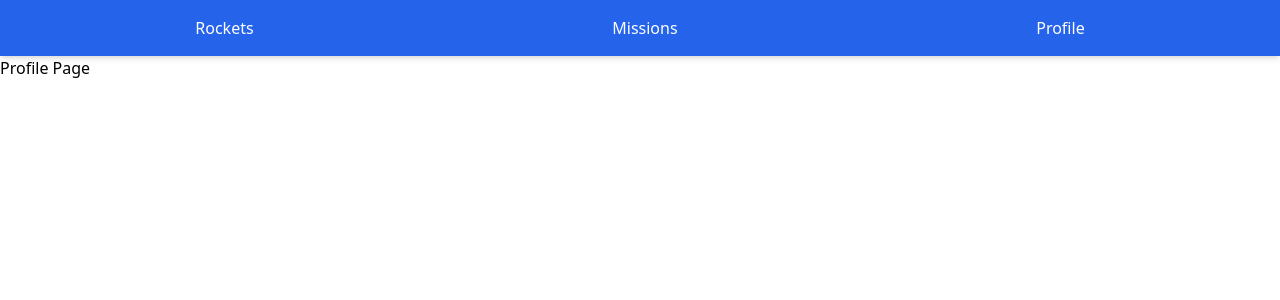
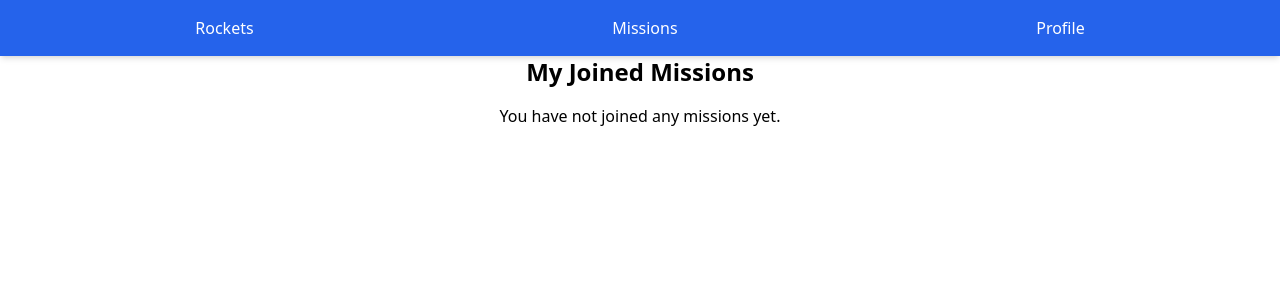
Before and after one commit to ZohalMirkhel/space-travelers, a React (Create React App) app: page /profile in a window 1280 px wide. Shown: the top 300 px of the page. Built offline with nearby package versions, Linux system fonts and the light colour scheme.

Commit message:
Worked on Profile page.

```diff
--- a/src/components/MissionItem.js
+++ b/src/components/MissionItem.js
@@ -20,7 +20,7 @@ const MissionItem = ({ mission, isEven }) => {
         <td className="border border-gray-300 px-6 py-2 font-bold text-base sm:w-1/5 w-full">
           {mission.mission_name}
         </td>
-        <td className="border border-gray-300 px-4 py-2 text-base sm:w-2/5 w-full">
+        <td className="border border-gray-300 px-4 py-2 text-sm sm:w-2/5 w-full">
           {mission.description}
         </td>
         <td className="px-6 py-2 border sm:w-1/6 w-full">
--- a/src/components/ProfileList.js
+++ b/src/components/ProfileList.js
@@ -0,0 +1,33 @@
+import React from 'react';
+import { useSelector } from 'react-redux';
+
+const ProfileList = () => {
+  const joinedMissions = useSelector((state) =>
+    state.missions.filter((mission) => mission.reserved)
+  );
+
+  if (joinedMissions.length === 0) {
+    return <p className="text-center">You have not joined any missions yet.</p>;
+  }
+
+  return (
+    <div className="container mx-auto p-4">
+      <table className="min-w-full table-auto border-collapse border border-gray-300">
+        <thead>
+          <tr className="bg-gray-100">
+            <th className="border border-gray-300 px-6 py-2">Mission</th>
+          </tr>
+        </thead>
+        <tbody>
+          {joinedMissions.map((mission) => (
+            <tr key={mission.mission_id}>
+              <td className="border border-gray-300 px-6 py-2">{mission.mission_name}</td>
+            </tr>
+          ))}
+        </tbody>
+      </table>
+    </div>
+  );
+};
+
+export default ProfileList;
--- a/src/pages/Profile.js
+++ b/src/pages/Profile.js
@@ -1,7 +1,13 @@
 import React from 'react';
+import ProfileList from '../components/ProfileList';
 
 const Profile = () => {
-  return <div>Profile Page</div>;
+  return (
+    <div>
+      <h1 className="text-center text-2xl font-bold mb-4">My Joined Missions</h1>
+      <ProfileList />
+    </div>
+  );
 };
 
 export default Profile;
```
